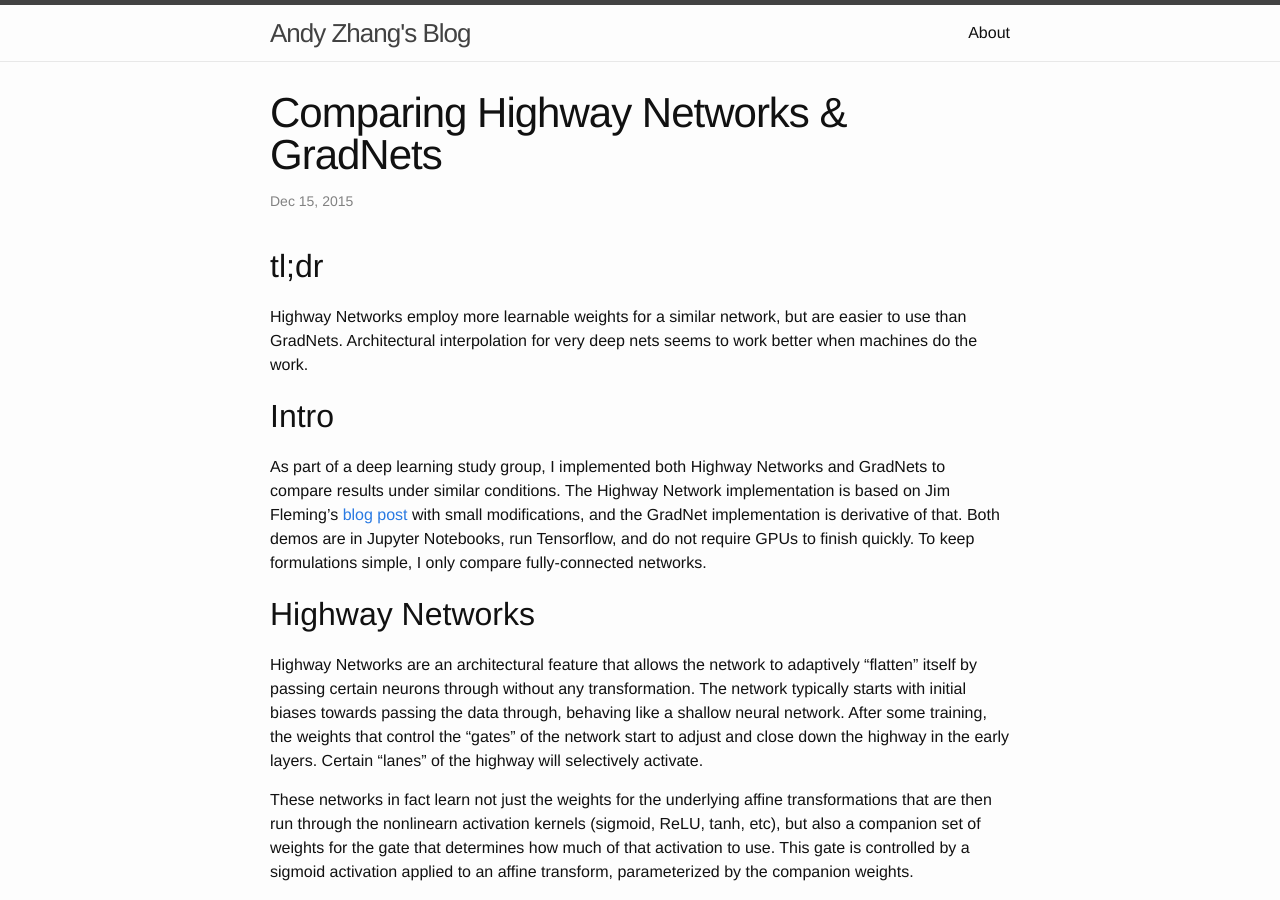
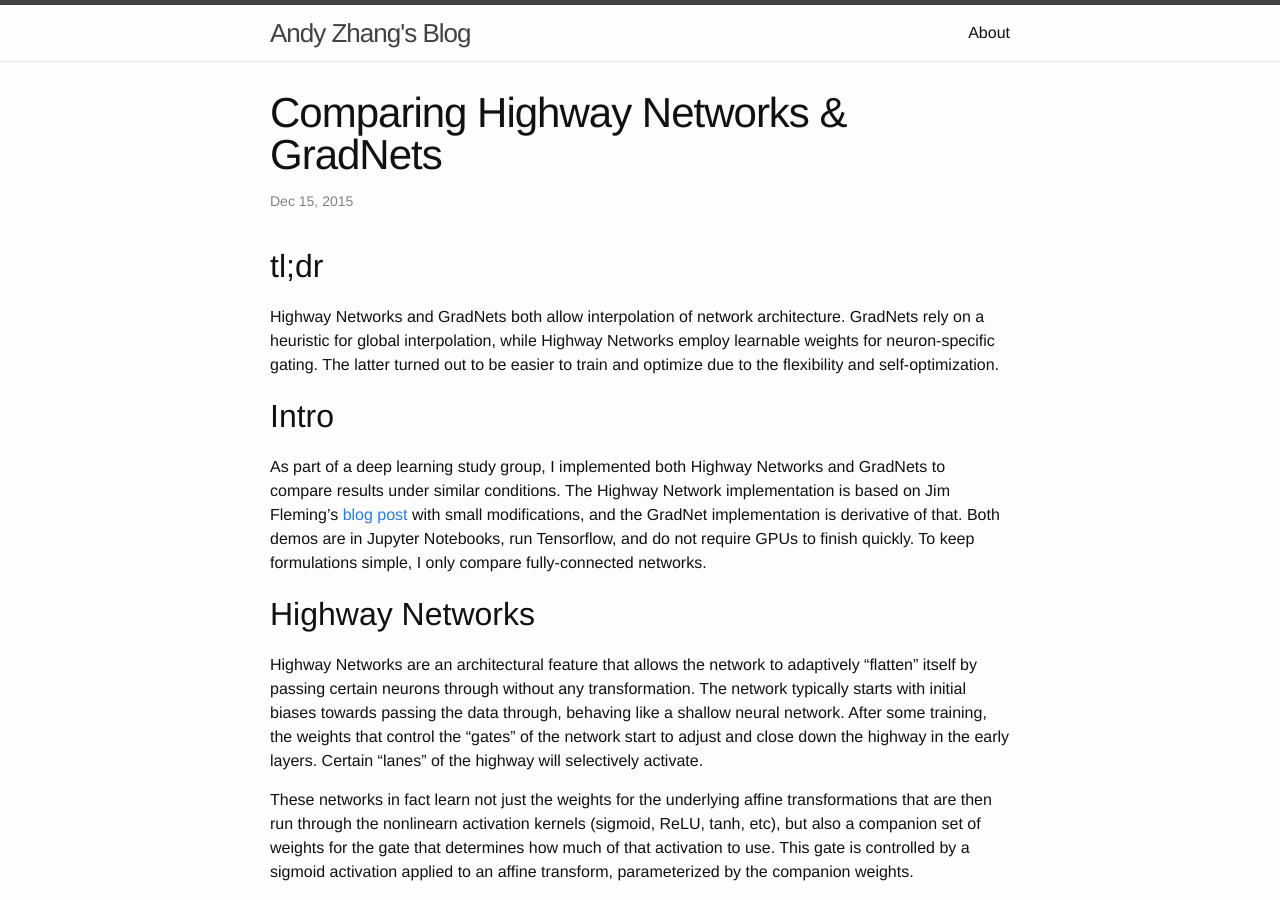
Before and after one commit to ZhangBanger/zhangbanger.github.io, a Jekyll site: the page built from _posts/2015-12-30-highway-net-vs-gradnet.md, in a window 1280 px wide and 900 px high. Built offline with Jekyll 4.4.1, drawn with Linux system fonts in a browser that asks for light colours; Markdown is read by kramdown in place of the engine named in the settings; formulas are drawn with MathJax 3.

Commit message:
Update intro to highway

```diff
--- a/_posts/2015-12-30-highway-net-vs-gradnet.md
+++ b/_posts/2015-12-30-highway-net-vs-gradnet.md
@@ -8,7 +8,7 @@ categories:
 
 ## tl;dr
 
-Highway Networks employ more learnable weights for a similar network, but are easier to use than GradNets. Architectural interpolation for very deep nets seems to work better when machines do the work.
+Highway Networks and GradNets both allow interpolation of network architecture. GradNets rely on a heuristic for global interpolation, while Highway Networks employ learnable weights for neuron-specific gating. The latter turned out to be easier to train and optimize due to the flexibility and self-optimization.
 
 ## Intro
 
```
